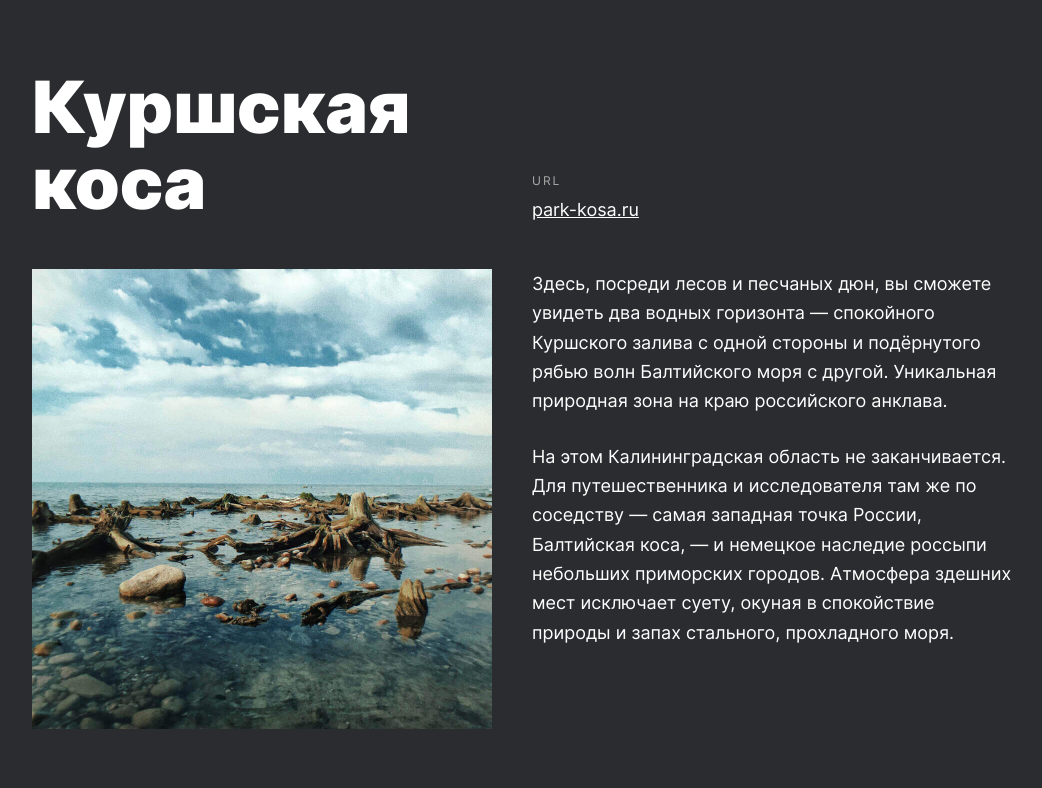
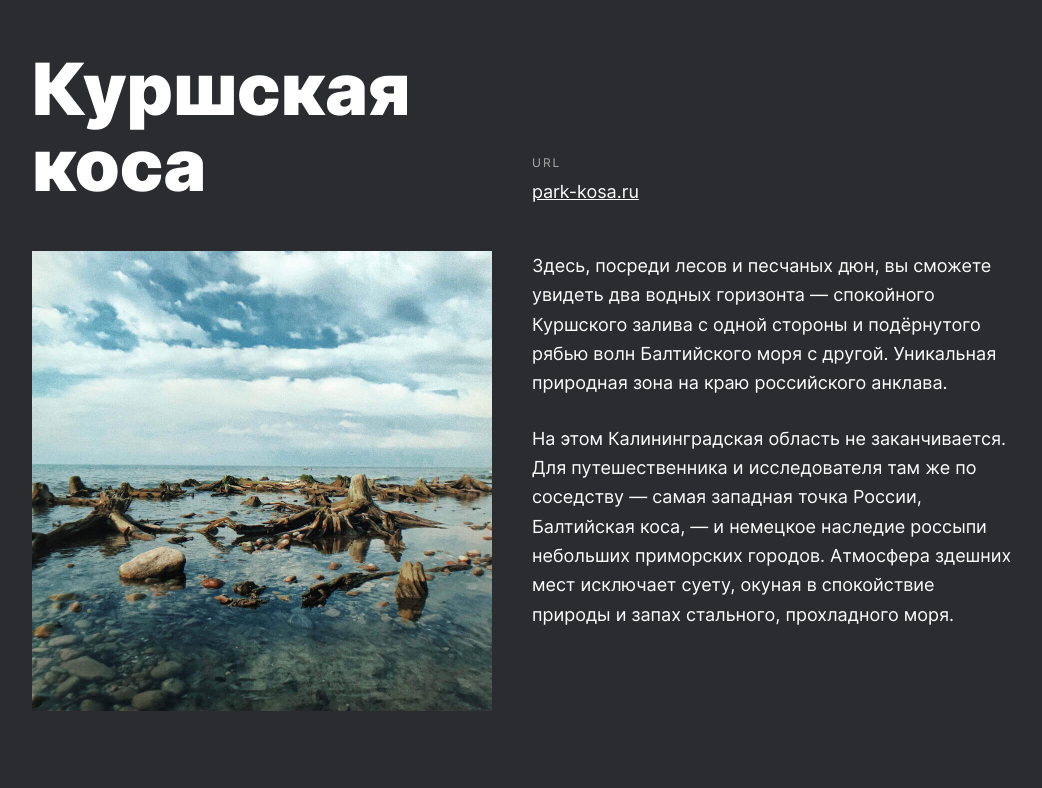
Before and after one commit to FrantsuzovaTamara/russian-travel, a plain HTML site: page index.html in a window 1280 px wide. Shown: the part 2440-3228 px from the top of the page, without its empty margins (116-1158 px from the left). Drawn offline with Linux system fonts and the light colour scheme.

Commit message:
Несколько изменений по макету

```diff
--- a/blocks/intro/__title/intro__title.css
+++ b/blocks/intro/__title/intro__title.css
@@ -10,6 +10,7 @@
     .intro__title {
         font-size: 32px;
         line-height: 35px;
+        width: 218px;
     }
 }
 
@@ -17,5 +18,6 @@
     .intro__title {
         font-size: 54px;
         line-height: 58px;
+        width: 100%;
     }
 }
--- /dev/null
+++ b/blocks/place/__title-break/place__title-break.css
@@ -0,0 +1,11 @@
+@media screen and (max-width: 768px) {
+    .place__title-break {
+        display: inline;
+    }
+}
+
+@media screen and (min-width: 768px) {
+    .place__title-break {
+        display: block;
+    }
+}
--- a/blocks/places/places.css
+++ b/blocks/places/places.css
@@ -43,8 +43,14 @@
     }
 }
 
-@media screen and (min-width: 1024px) {
+@media screen and (min-width: 1024px) and (max-width: 1280px) {
     .places {
         padding: 92px 0 12px;
     }
 }
+
+@media screen and (min-width: 1280px) {
+    .places {
+        padding: 74px 0 12px;
+    }
+}
--- a/index.html
+++ b/index.html
@@ -57,7 +57,7 @@
             </section>
             <section class="places">
                 <div class="place">
-                    <h3 class="place__title">Куршская коса</h3>
+                    <h3 class="place__title">Куршская <span class="place__title-break">коса</span></h3>
                     <div class="place__website">
                         <h4 class="place__url-heading">URL</h4>
                         <a class="place__link" href="http://park-kosa.ru" target="_blank">park-kosa.ru</a>
@@ -116,7 +116,7 @@
             </section>
             <a class="cover" href="https://stampsy.com/na-elektrichkakh-do-baikala" target="_blank">
                 <div class="cover__overlay">
-                    <h2 class="cover__title">До Байкала «на собаках»</h2>
+                    <h2 class="cover__title">До Байкала<br>«на собаках»</h2>
                     <p class="cover__subtitle">По мотивам учебной темы о Транссибе — путешествие от столицы до Байкала на электричках.</p>
                 </div>
             </a>
--- a/pages/index.css
+++ b/pages/index.css
@@ -28,6 +28,7 @@
 @import url(../blocks/places/places.css);
 @import url(../blocks/place/place.css);
 @import url(../blocks/place/__title/place__title.css);
+@import url(../blocks/place/__title-break/place__title-break.css);
 @import url(../blocks/place/__website/place__website.css);
 @import url(../blocks/place/__url-heading/place__url-heading.css);
 @import url(../blocks/place/__link/place__link.css);
```
